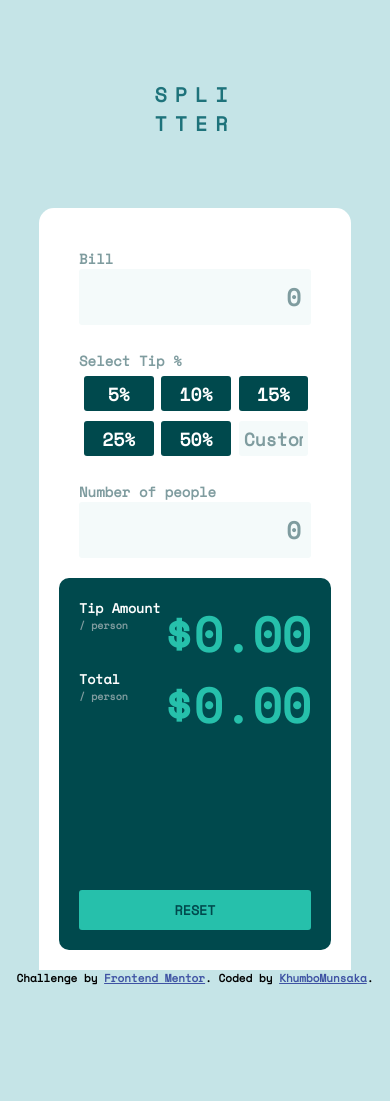
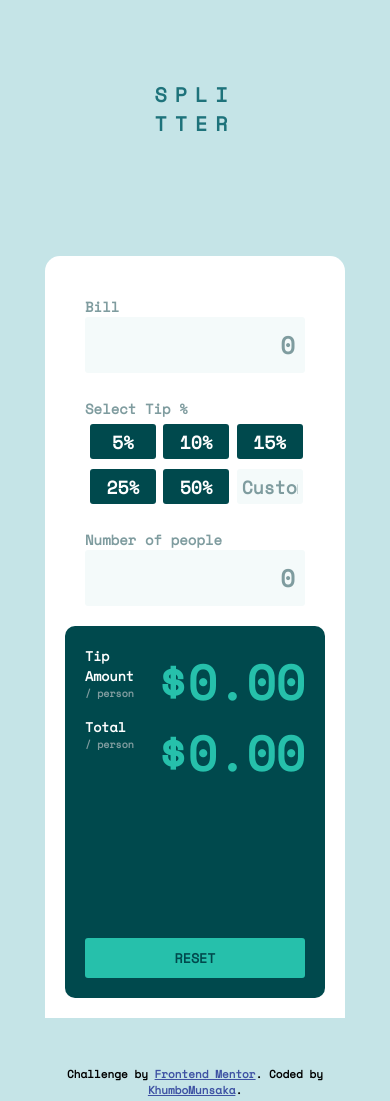
Before and after one commit to KhumboMunsaka/Tip-calculator-using-Flexbox, a plain HTML site: page index.html in a window 390 px wide. Before the commit the page ends 986 px from the top, so only its background shows below. Drawn offline with nearby package versions, Linux system fonts and the light colour scheme.

Commit message:
Nice Attribution
Update the CSS to make the attribution look nice

```diff
--- a/style.css
+++ b/style.css
@@ -213,15 +213,16 @@ body .container {
     display: flex;
     flex-direction: column;
 
+    width: 80%;
+    margin: 3em auto;
     max-width: 375px;
     height: 100%;
-    width: 100%;
     border-bottom-right-radius: 0;
     border-bottom-left-radius: 0;
   }
-  .container {
+  .attribution {
     width: 80%;
-    margin: 0 auto;
+    margin-bottom: 2em;
   }
 
   .tip-info {
```
